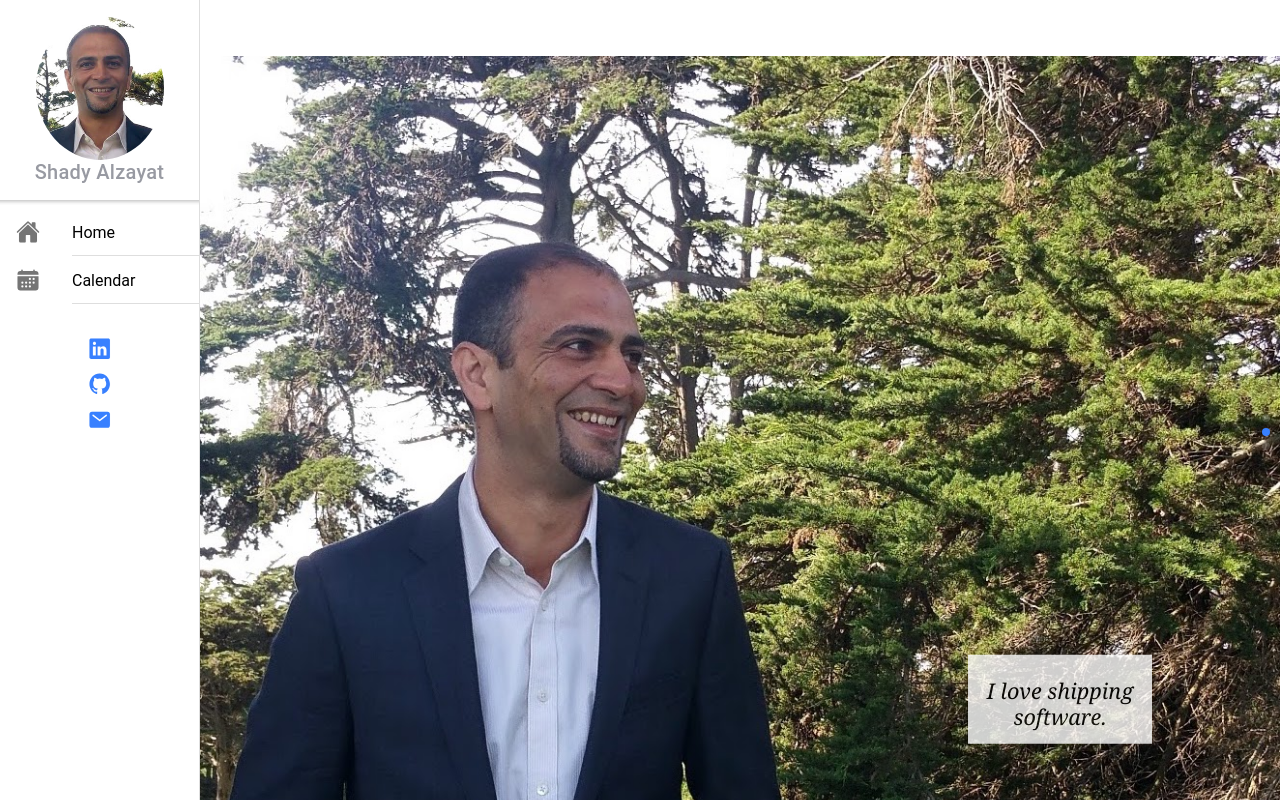
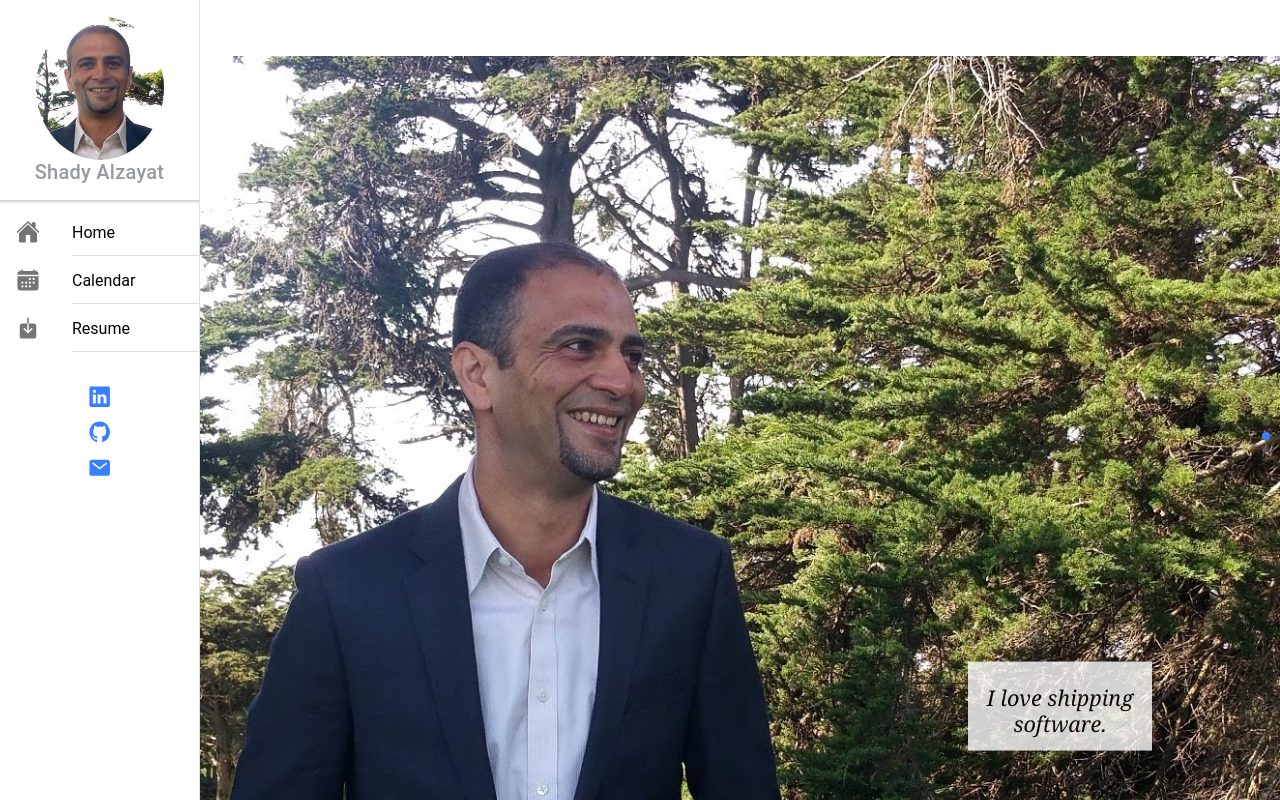
Before and after one commit to ShadyAlzayat/react-ionic-portfolio, a React (Create React App) app: page /#/home in a window 1280 px wide. Built offline with nearby package versions, Linux system fonts and the light colour scheme; the HTML template or start-up script is replaced by a standard one.

Commit message:
add resume download to side menu

```diff
--- a/src/components/Menu.tsx
+++ b/src/components/Menu.tsx
@@ -12,7 +12,7 @@ import {
   IonAvatar,
   IonButton
 } from '@ionic/react';
-import { logoLinkedin, logoGithub, mail } from 'ionicons/icons';
+import { logoLinkedin, logoGithub, mail, download } from 'ionicons/icons';
 import React from 'react';
 import { RouteComponentProps, withRouter } from 'react-router-dom';
 import { AppPage } from '../declarations';
@@ -55,6 +55,10 @@ const Menu: React.FunctionComponent<MenuProps> = ({ appPages }) => (
             </IonMenuToggle>
           );
         })}
+        <IonItem href='/assets/shady_alzayat.pdf' download='shady_alzayat.pdf'>
+          <IonIcon slot='start' icon={download} />
+          <IonLabel>Resume</IonLabel>
+        </IonItem>
       </IonList>
       <br />
 
--- a/src/pages/Home.css
+++ b/src/pages/Home.css
@@ -3,7 +3,7 @@
   overflow: hidden;
 }
 .intro-slides {
-  height: 94vh;
+  height: 95vh;
   background-repeat: no-repeat;
   background-size: cover;
 }
```
